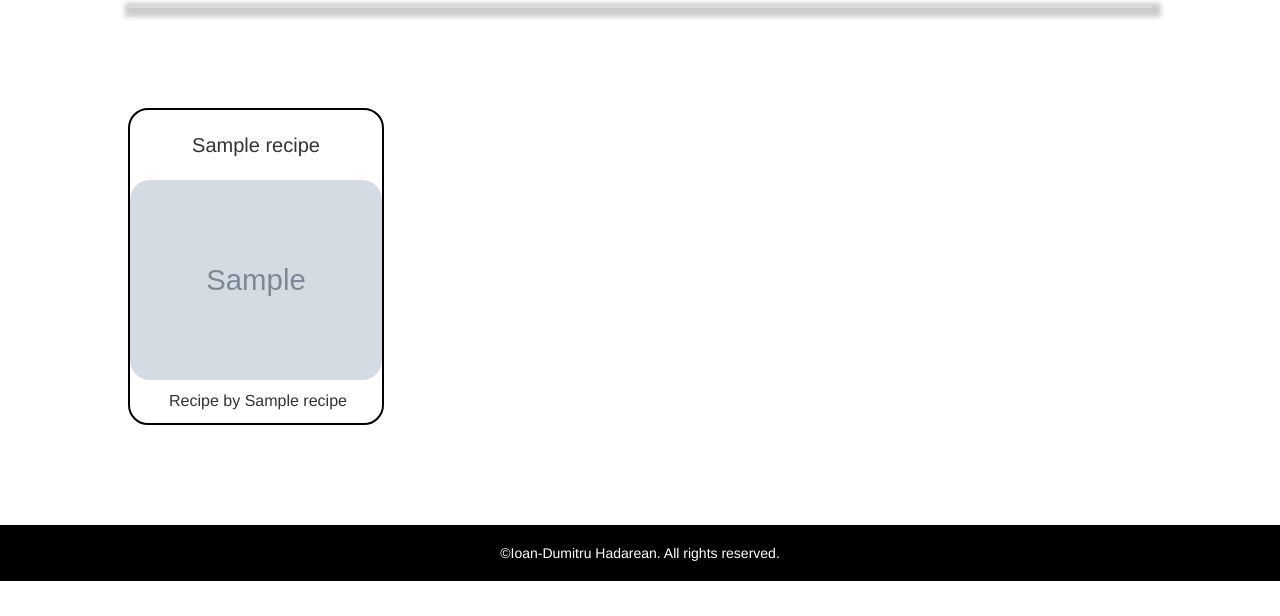
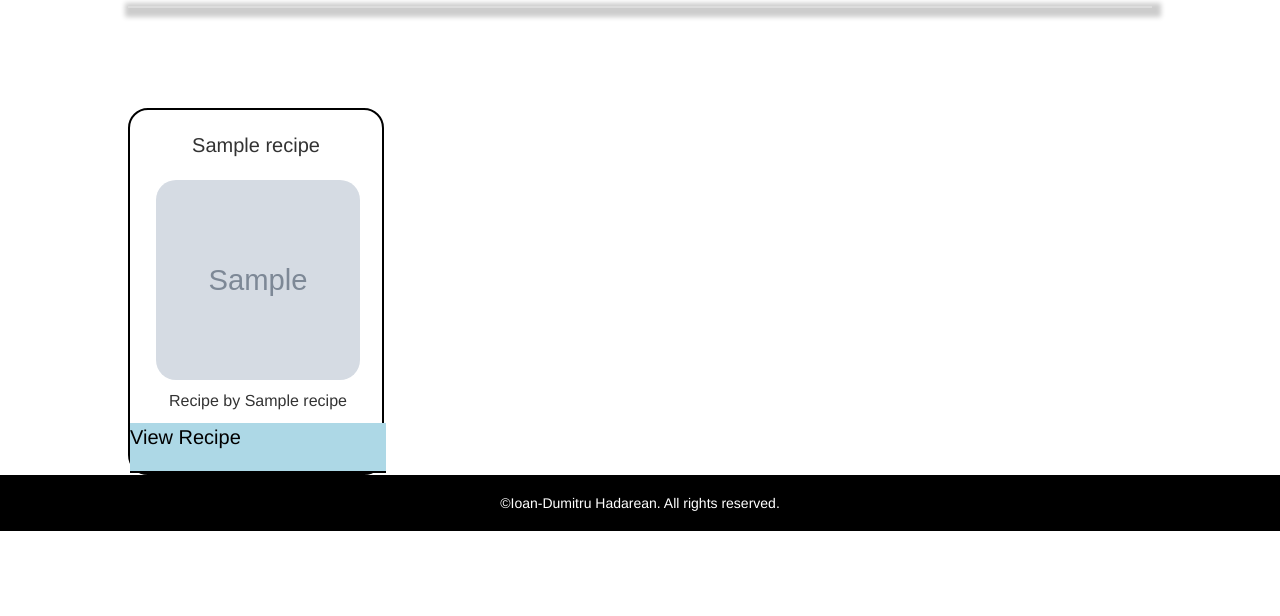
Before and after one commit to IoanHadarean/CookBook-project, a Flask app: page /recipes?limit=6&offset=0 in a window 1280 px wide. Shown: the part 184-800 px from the top of the page. Run offline with Flask 2, Linux system fonts and the light colour scheme; grey boxes marked "Sample" are stand-in pictures; a database or web service that is not in the repository returns one stand-in record (values such as "Sample title"); some libraries are stand-ins or nearby versions.

Commit message:
Added view buttons for each recipe

```diff
--- a/static/css/recipes.css
+++ b/static/css/recipes.css
@@ -50,7 +50,7 @@ section {
     display: inline-block;
     width: 25vw;
     margin-left: 6vw;
-    margin-bottom: 100px;
+    margin-bottom: 0;
     border: 2px solid #000;;
     border-radius: 20px;
 }
@@ -95,9 +95,23 @@ section {
     border-radius: 20px;
 }
 
+.recipes__view {
+    height: 50px;
+    font-size: 20px;
+    width: 100vw;
+    border-bottom: 2px solid black;
+    margin-bottom: 50px;
+    background: lightblue;
+    display: inline-block;
+}
+
+.view__details {
+    color: black;
+}
+
 .recipes__separator-large,
 .recipes__separator-medium {
-    margin-top: -50px;
+    margin-top: 50px;
     margin-bottom: 50px;
     border: 1px solid #DCDCDC;
     width: 88vw;
@@ -144,7 +158,6 @@ section {
 
     .recipes {
         width: 100vw;
-        margin-bottom: 50px;
         margin-left: 0;
         border-radius: 0;
         border-left: 0;
@@ -178,10 +191,14 @@ section {
 }
 
 @media (min-width: 560px)and (max-width: 768px) {
+    .recipes, .recipes__view {
+        width: 60vw;
+    }
+
     .recipes {
-        width: 60vw;
         margin-left: 20vw;
     }
+
 }
 
 @media (min-width: 320px) and (max-width: 768px) {
@@ -210,7 +227,7 @@ section {
 }
 
 @media (min-width: 768px) and (max-width: 1000px) {
-    .recipes,
+    .recipes, .recipes__view,
     .recipes__image,
     .name__inline,
     .author__inline {
@@ -226,7 +243,14 @@ section {
     }
 
     .recipes__image img {
-        width: 99%;
+        width: 80%;
+        margin-left: 10%;
+    }
+}
+
+@media (min-width: 560px) and (max-width: 2560px) {
+    .recipes__view {
+        margin-bottom: 0;
     }
 }
 
@@ -241,10 +265,16 @@ section {
     }
 
     .recipes,
+    .recipes__view,
     .recipes__image,
     .author__inline,
     .name__inline {
         width: 20vw;
+    }
+
+    .recipes__image img {
+        width: 80%;
+        margin-left: 10%;
     }
 }
 
--- a/static/css/style.css
+++ b/static/css/style.css
@@ -45,7 +45,7 @@
   z-index: 99;
  }
 
- .alert-success {
+ .alert-success, .alert-danger {
   margin-top: 50px;
  }
 
--- a/templates/recipes.html
+++ b/templates/recipes.html
@@ -17,24 +17,23 @@
             <div class="recipes__author">
                 <p class="author__inline">Recipe by {{ recipe.author_name }}</p>
             </div>
+            <div class="recipes__view">
+                <a class="view__details" href="">View Recipe</a>
+            </div>
         </div>
         {% if recipe.id| int % 3 == 0 %}
-            <div class = "recipes__separator-large"></div>
-        {% endif %}
-        {% if recipe.id| int % 2 == 0 %}
-            <div class = "recipes__separator-medium"></div>
-        {% endif %}
-        {% endfor %}
-        {% if args.total_results > args.limit %}
+        <div class="recipes__separator-large"></div>
+        {% endif %} {% if recipe.id| int % 2 == 0 %}
+        <div class="recipes__separator-medium"></div>
+        {% endif %} {% endfor %} {% if args.total_results > args.limit %}
         <div class="recipes__pagination">
             <ul class="pagination__list">
                 {% if args.offset > 0 %}
                 <li class="list__prev">
                     <a href="{{args.prev_url}}">Prev</a>
                 </li>
-                    {% endif %}
-                    {% if args.offset + args.limit < args.total_results %}
-                        <li class="list__next">
+                {% endif %} {% if args.offset + args.limit
+                < args.total_results %} <li class="list__next">
                     <a href="{{args.next_url}}">Next</a>
                     </li>
                     {% endif %}
```
Lines whose indentation alone changed are shown as unchanged.
